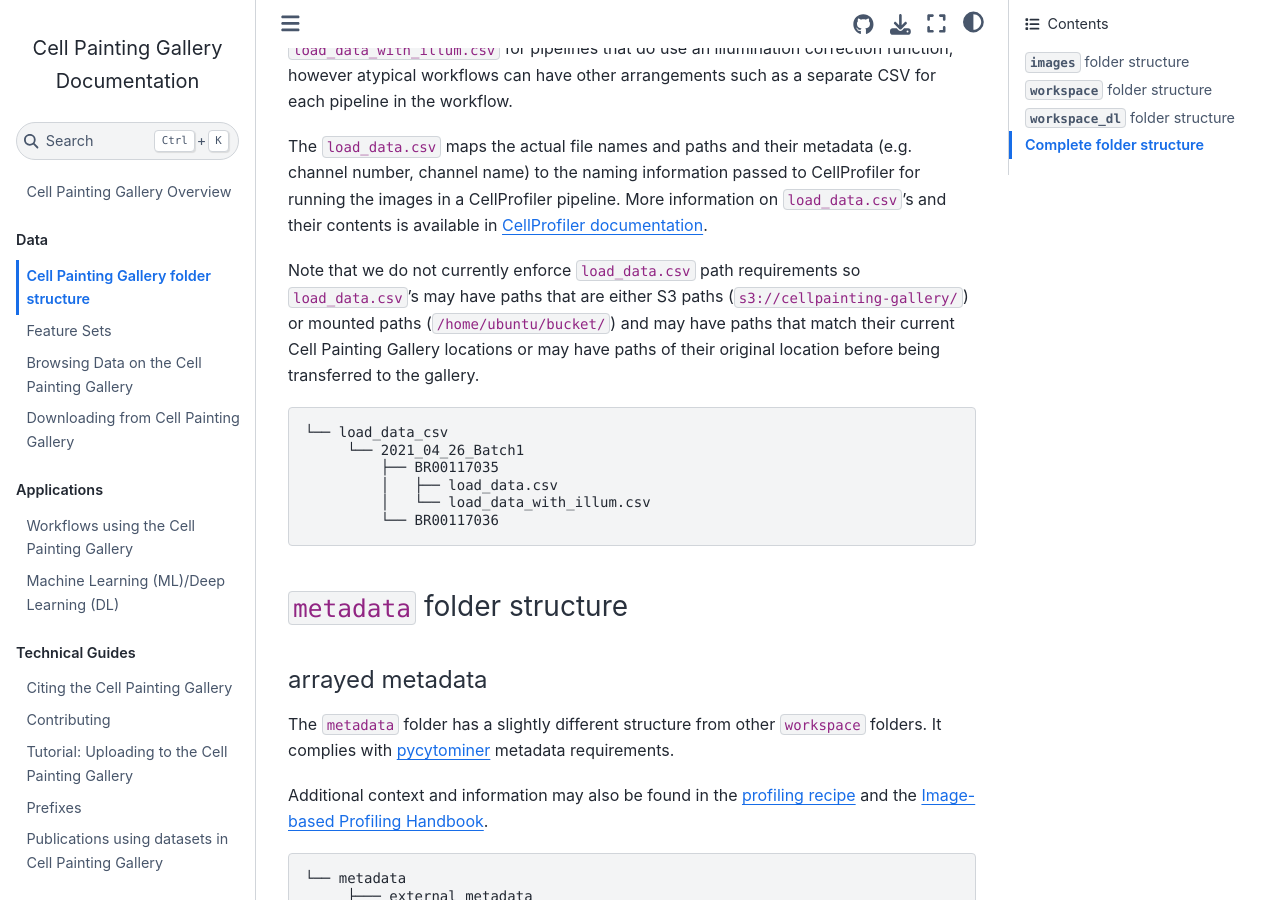
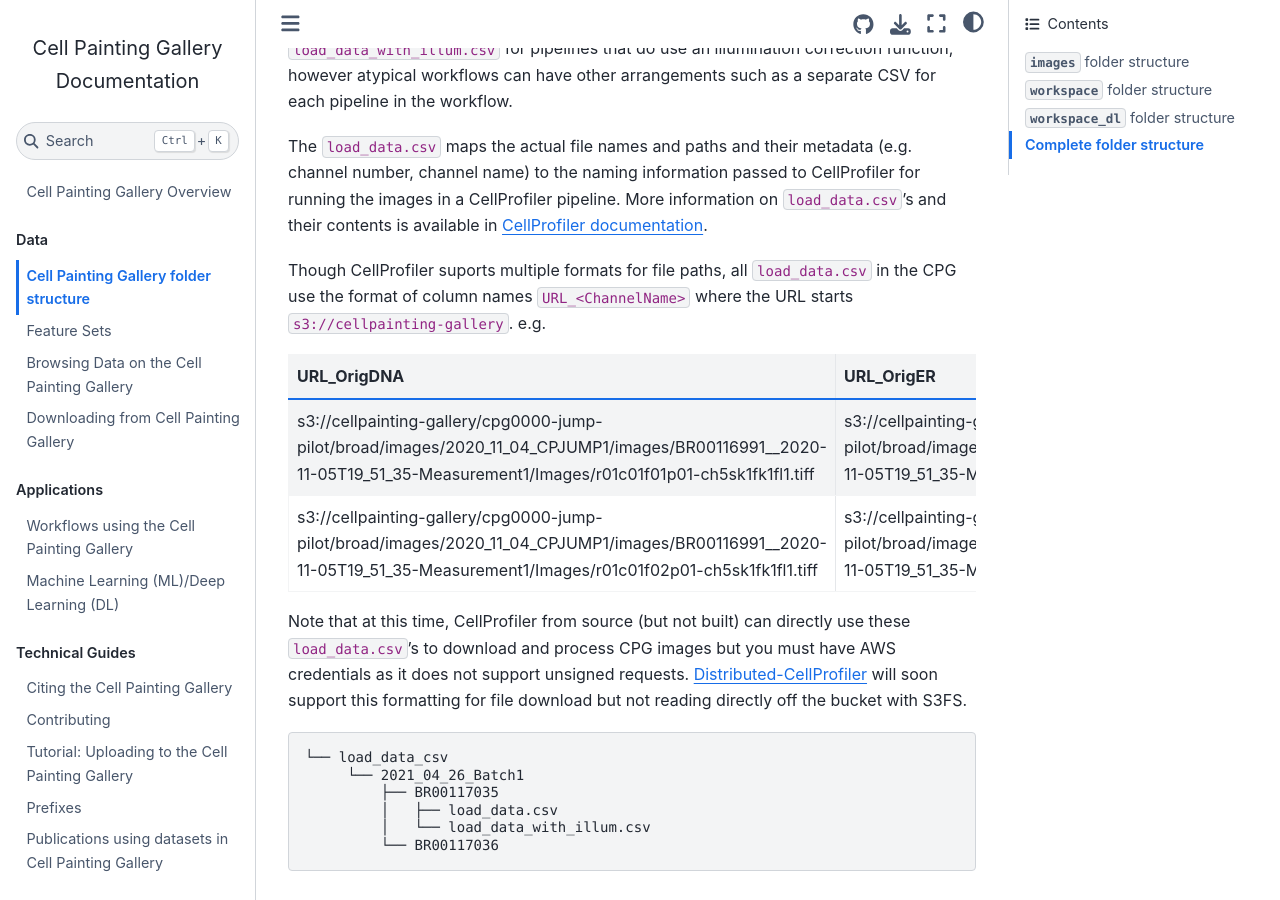
Before and after one commit to broadinstitute/cellpainting-gallery, a Jupyter Book: the page built from documentation/data_structure.md, in a window 1280 px wide and 900 px high, scrolled down 8676 px. Built offline with Jupyter Book 1.0.4 settings and Sphinx 7.4.7 and the Sphinx Book theme 1.1.4, drawn with Linux system fonts in a browser that asks for light colours.

Commit message:
update loaddata info

````diff
--- a/documentation/data_structure.md
+++ b/documentation/data_structure.md
@@ -298,7 +298,15 @@ Within the plate folder there are typically two files - a `load_data.csv` for pi
 The `load_data.csv` maps the actual file names and paths and their metadata (e.g. channel number, channel name) to the naming information passed to CellProfiler for running the images in a CellProfiler pipeline.
 More information on `load_data.csv`'s and their contents is available in [CellProfiler documentation](https://cellprofiler-manual.s3.amazonaws.com/CellProfiler-4.2.6/modules/fileprocessing.html#loaddata).
 
-Note that we do not currently enforce `load_data.csv` path requirements so `load_data.csv`'s may have paths that are either S3 paths (`s3://cellpainting-gallery/`) or mounted paths (`/home/ubuntu/bucket/`) and may have paths that match their current Cell Painting Gallery locations or may have paths of their original location before being transferred to the gallery.
+Though CellProfiler suports multiple formats for file paths, all `load_data.csv` in the CPG use the format of column names `URL_<ChannelName>` where the URL starts `s3://cellpainting-gallery`. e.g.
+
+URL_OrigDNA | URL_OrigER | Metadata_Plate | Metadata_Well | Metadata_Site
+----------- | ---------- | -------------- | ------------- | -------------
+s3://cellpainting-gallery/cpg0000-jump-pilot/broad/images/2020_11_04_CPJUMP1/images/BR00116991__2020-11-05T19_51_35-Measurement1/Images/r01c01f01p01-ch5sk1fk1fl1.tiff | s3://cellpainting-gallery/cpg0000-jump-pilot/broad/images/2020_11_04_CPJUMP1/images/BR00116991__2020-11-05T19_51_35-Measurement1/Images/r01c01f01p01-ch4sk1fk1fl1.tiff | BR00116991 | A01 | 1
+s3://cellpainting-gallery/cpg0000-jump-pilot/broad/images/2020_11_04_CPJUMP1/images/BR00116991__2020-11-05T19_51_35-Measurement1/Images/r01c01f02p01-ch5sk1fk1fl1.tiff | s3://cellpainting-gallery/cpg0000-jump-pilot/broad/images/2020_11_04_CPJUMP1/images/BR00116991__2020-11-05T19_51_35-Measurement1/Images/r01c01f02p01-ch4sk1fk1fl1.tiff | BR00116991 | A01 | 2
+
+Note that at this time, CellProfiler from source (but not built) can directly use these `load_data.csv`'s to download and process CPG images but you must have AWS credentials as it does not support unsigned requests.
+[Distributed-CellProfiler](https://github.com/DistributedScience/Distributed-CellProfiler) will soon support this formatting for file download but not reading directly off the bucket with S3FS.
 
 ```
 └── load_data_csv
````
